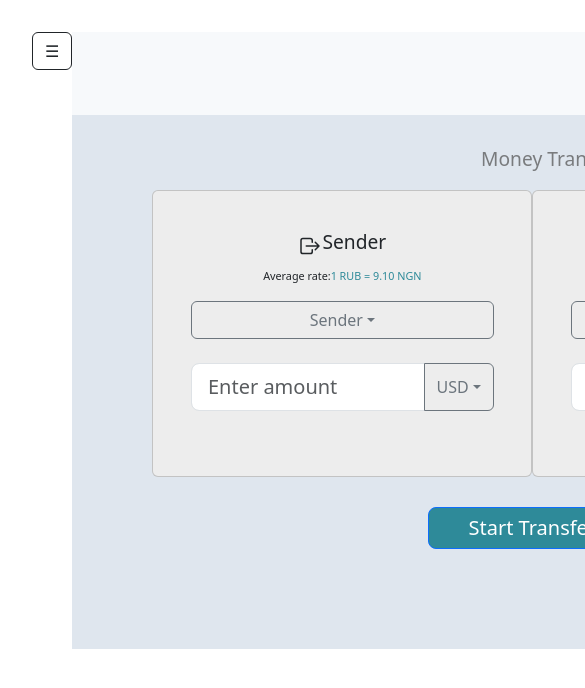
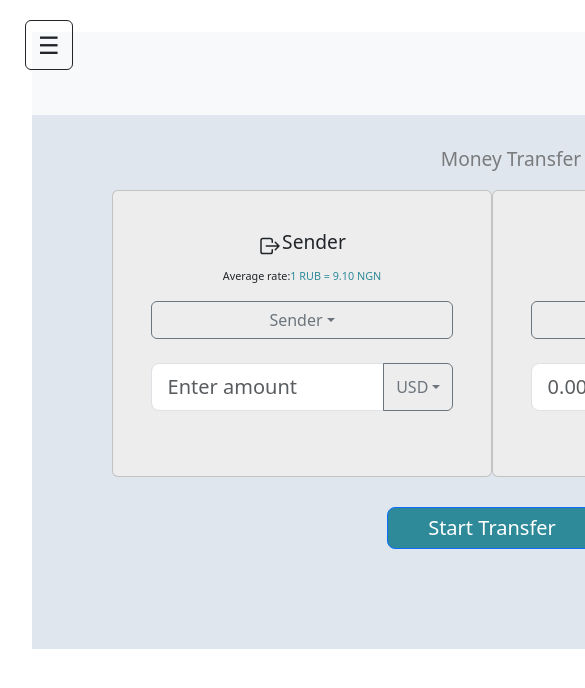
Before and after one commit to bishal189/Hundi, a React (Vite) app: page /transfer in a window 390 px wide. Shown: the top 688 px of the page, 585 px wide, since content can reach past the window. Built offline with nearby package versions, Linux system fonts and the light colour scheme; no server answers.

Commit message:
updated icon for responsive sidebar

```diff
--- a/src/components/sidebar.jsx
+++ b/src/components/sidebar.jsx
@@ -109,6 +109,7 @@ export const MobileSideBar = () => {
         variant="outline-dark"
         className="d-md-none"
         onClick={handleToggleSidebar}
+        style={{fontSize:'1.5rem',position:'absolute',top:'20px',left:'25px'}}
       >
         ☰
       </Button>
--- a/src/pages/transfer.jsx
+++ b/src/pages/transfer.jsx
@@ -1,6 +1,6 @@
 import axios from "axios";
 import { useState,useEffect } from "react";
-import { Button } from "react-bootstrap";
+import { Button,Col } from "react-bootstrap";
 import { SenderCard, ReceiverCard } from "../components/card";
 import { ReceiverModel, TransferModel } from "../components/model";
 
@@ -50,9 +50,15 @@ function Transfer() {
     { show && <TransferModel setShow={setShow}/> }
       <div style={{ backgroundColor: "#dfe6ee", padding: "30px 0px 0px 80px" }}>
         <p style={{ color: "#797b7d", fontSize: "1.2rem" ,paddingLeft:'5%',paddingBottom:'0px'}}>Money Transfer</p>
-        <div style={{ display: "flex", justifyContent: "space-around" }}>
+        <div  style={{ display: "flex", justifyContent: "space-around" }}>
+          <Col xs={6} md={6}>
+
           <SenderCard senderCountry={senderCountry} setinputAmount={setinputAmount} setSenderCountry={setSenderCountry}/>
+          </Col>
+          <Col md={6}>
+
           <ReceiverCard receiverCountry={receiverCountry} outputAmount={outputAmount} setReceiverCountry={setReceiverCountry}/>
+          </Col>
         </div>
 
         <div style={{textAlign:'center'}}>
--- a/src/pages/userLayout.jsx
+++ b/src/pages/userLayout.jsx
@@ -7,7 +7,7 @@ export function UserLayout(props){
 return(
     <>
     <div className="d-flex">
-    <Col md={3}>
+        <Col md={3} style={{backgroundColor:"rgb(247,249,251)"}}>
         <SideBar />
         <MobileSideBar />
     </Col>
```
Also changed, not shown: package.json (+7 -7 lines), 1 other file (tests, documents, lock files or other folders).
